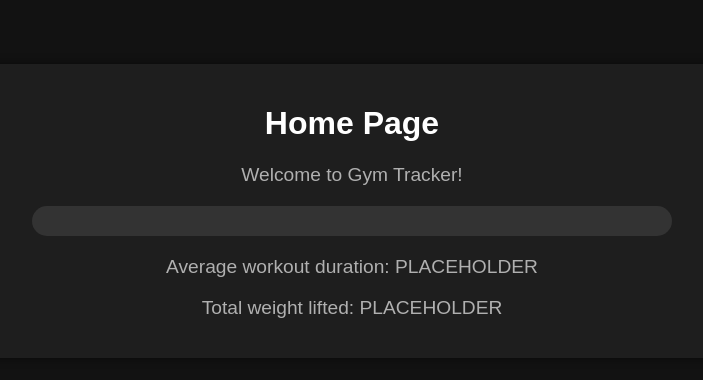
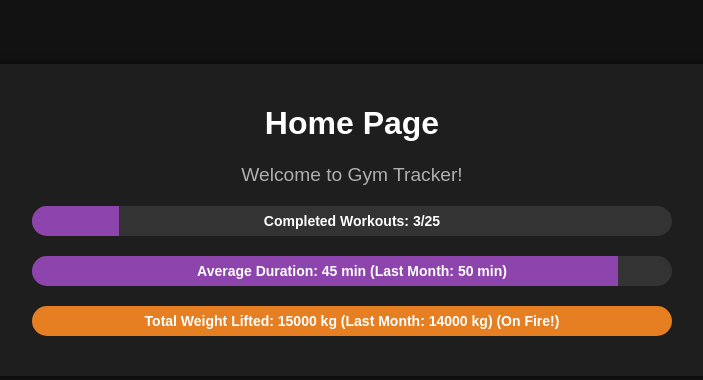
Before and after one commit to DatCodeMania/GymTracker, a Flask app: page / in a window 1280 px wide. Shown: the part 46-426 px from the top of the page, without its empty margins (288-991 px from the left). Run offline with Flask 3, Linux system fonts and the light colour scheme.

Commit message:
Fix progress bar, add logic for when it is exceeded, update some animations

```diff
--- a/static/index_styles.css
+++ b/static/index_styles.css
@@ -23,7 +23,7 @@ p {
 }
 
 a {
-    color: #82b1ff;
+    color: #9b59b6;
     text-decoration: none;
 }
 
@@ -59,14 +59,39 @@ a:hover {
 }
 
 .progress-bar {
-    background: #82b1ff;
+    background: #8e44ad;
     height: 100%;
     width: 0;
     transition: width 1s;
+    display: flex;
+    align-items: center;
+    justify-content: flex-end;
+    padding-right: 10px;
+    color: #ffffff;
+    font-weight: bold;
+    font-size: 14px;
 }
 
 .progress-bar.full {
-    background: #76ff03;
+    background: #27ae60;
+}
+
+.progress-bar.exceeded {
+    background: #e67e22;
+}
+
+.progress-text-container {
+    position: absolute;
+    top: 0;
+    left: 0;
+    width: 100%;
+    height: 100%;
+    display: flex;
+    align-items: center;
+    justify-content: center;
+    color: #ffffff;
+    font-weight: bold;
+    font-size: 14px;
 }
 
 @keyframes fadeIn {
--- a/templates/index.html
+++ b/templates/index.html
@@ -19,37 +19,73 @@
         <p>Welcome to Gym Tracker!</p>
         <div class="statistics">
             <div class="progress-bar-container">
-                <div class="progress-bar" id="progress-bar">
+                <div class="progress-bar" id="progress-bar"></div>
+                <div class="progress-text-container">
                     <span id="progress-text"></span>
                 </div>
             </div>
-            <p>Average workout duration: <span id="avg-duration">PLACEHOLDER</span></p>
-            <p>Total weight lifted: <span id="total-weight">PLACEHOLDER</span></p>
+            <div class="progress-bar-container">
+                <div class="progress-bar" id="avg-duration-bar"></div>
+                <div class="progress-text-container">
+                    <span id="avg-duration-text"></span>
+                </div>
+            </div>
+            <div class="progress-bar-container">
+                <div class="progress-bar" id="total-weight-bar"></div>
+                <div class="progress-text-container">
+                    <span id="total-weight-text"></span>
+                </div>
+            </div>
         </div>
     </div>
 
     <script>
         document.addEventListener("DOMContentLoaded", function() {
-            const workoutsCompleted = 25; // TODO: Placeholder
+            const workoutsCompleted = 3; // TODO: Placeholder
             const goal = 25; // TODO: Placeholder
-            const avgDuration = "45 minutes"; // TODO: Placeholder
+            const avgDuration = 45; // TODO: Placeholder
+            const avgDurationLastMonth = 50; // TODO: Placeholder
             const totalWeight = 15000; // TODO: Placeholder
-
-            document.getElementById("workouts-completed").innerText = workoutsCompleted;
-            document.getElementById("goal").innerText = goal;
-            document.getElementById("avg-duration").innerText = avgDuration;
-            document.getElementById("total-weight").innerText = totalWeight + " kg";
+            const totalWeightLastMonth = 14000; // TODO: Placeholder
 
             const progressBar = document.getElementById("progress-bar");
+            const progressText = document.getElementById("progress-text");
+            const avgDurationBar = document.getElementById("avg-duration-bar");
+            const avgDurationText = document.getElementById("avg-duration-text");
+            const totalWeightBar = document.getElementById("total-weight-bar");
+            const totalWeightText = document.getElementById("total-weight-text");
+
             const progress = (workoutsCompleted / goal) * 100;
             progressBar.style.width = progress + "%";
+            progressText.innerText = `Completed Workouts: ${workoutsCompleted}/${goal}`;
+            if (progress > 100) {
+                progressBar.classList.add("exceeded");
+                progressText.innerText += " (On Fire!)";
+            } else if (progress == 100) {
+                progressBar.classList.add("full");
+                progressText.innerText += " (On Fire!)";
+            }
 
-            if (progress >= 100) {
-                progressBar.classList.add("full");
+            const avgProgress = (avgDuration / avgDurationLastMonth) * 100;
+            avgDurationBar.style.width = avgProgress + "%";
+            avgDurationText.innerText = `Average Duration: ${avgDuration} min (Last Month: ${avgDurationLastMonth} min)`;
+            if (avgProgress > 100) {
+                avgDurationBar.classList.add("exceeded");
+                avgDurationText.innerText += " (On Fire!)";
+            } else if (avgProgress == 100) {
+                avgDurationBar.classList.add("full");
+                avgDurationText.innerText += " (On Fire!)";
             }
-            // TODO: celebration animation, currently placeholder
-            if (document.getElementById("progress-bar").classList.contains("full")) {
-                // TODO: impl fireworks.js possibly?
+
+            const weightProgress = (totalWeight / totalWeightLastMonth) * 100;
+            totalWeightBar.style.width = weightProgress + "%";
+            totalWeightText.innerText = `Total Weight Lifted: ${totalWeight} kg (Last Month: ${totalWeightLastMonth} kg)`;
+            if (weightProgress > 100) {
+                totalWeightBar.classList.add("exceeded");
+                totalWeightText.innerText += " (On Fire!)";
+            } else if (weightProgress == 100) {
+                totalWeightBar.classList.add("full");
+                totalWeightText.innerText += " (On Fire!)";
             }
         });
     </script>
```
